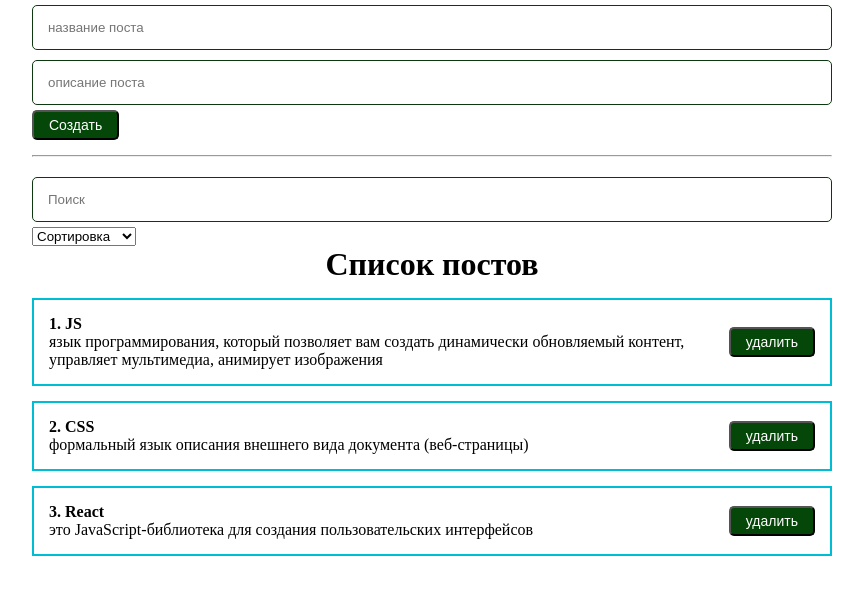
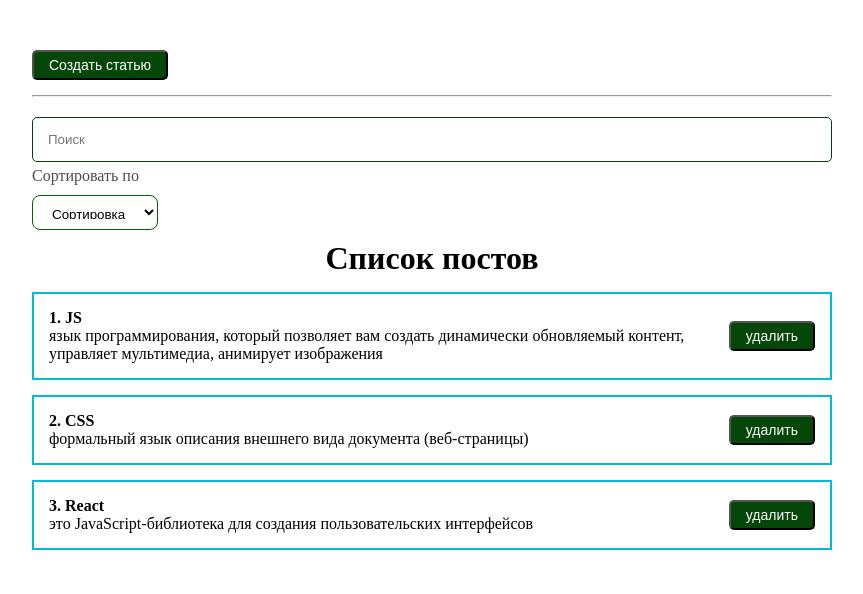
Before and after one commit to Kommeta/r-my-proga, a React (Create React App) app: page / in a window 1280 px wide. Shown: the top 594 px of the page, without its empty margins (208-1071 px from the left). Built offline with nearby package versions, Linux system fonts and the light colour scheme.

Commit message:
feat: добавлен компонент Модальное окно

```diff
--- a/src/App.js
+++ b/src/App.js
@@ -3,6 +3,8 @@ import PostList from './components/PostList';
 import './styles/App.css';
 import PostForm from './components/PostForm';
 import PostFilter from './components/PostFilter';
+import MyModal from './components/UI/MyModal/MyModal';
+import MyButton from './components/UI/button/MyButton';
 
 function App() {
   const [posts, setPosts] = useState([
@@ -12,6 +14,7 @@ function App() {
   ])
 
   const [filter, setFilter] = useState({sort:'', query: ''})
+  const [modal, setModal] = useState(false);
 
   const sortedPosts = useMemo( () => {
     if(filter.sort) {
@@ -26,6 +29,7 @@ function App() {
 
   const createPost = (newPost) => {
     setPosts([...posts, newPost])
+    setModal(false)
   }
 
   // получаем пост из дочернего компонента
@@ -35,22 +39,20 @@ function App() {
 
   return (
     <div className="App">
-      <PostForm create={createPost} />
+      <MyButton style={{marginTop: 50}} onClick={() => setModal(true)}>
+        Создать статью
+      </MyButton>
+      <MyModal visible={modal} setVisible={setModal}>
+        <PostForm create={createPost} />
+      </MyModal>
+
       <hr style={{margin: '15px 0'}} />
 
       <PostFilter
         filter={filter}
         setFilter={setFilter}
       />
-
-      {sortedAndSearchedPosts.length
-        ?
-        <PostList remove={removePost} posts={sortedAndSearchedPosts} title="Список постов" />
-        :
-        <h1 style={{textAlign: 'center'}}>
-          Посты не найдены
-        </h1>
-      }
+      <PostList remove={removePost} posts={sortedAndSearchedPosts} title="Список постов" />
     </div>
   );
 };
--- a/src/components/PostFilter.jsx
+++ b/src/components/PostFilter.jsx
@@ -1,6 +1,7 @@
 import React from "react";
 import MyInput from "./UI/input/MyInput";
 import MySelect from "./UI/select/MySelect";
+import classes from "./../styles/App.css"
 
 const PostFilter = ({filter, setFilter}) => {
   return (
@@ -11,16 +12,19 @@ const PostFilter = ({filter, setFilter}) => {
           onChange={e => setFilter({...filter, query: e.target.value})}
           placeholder="Поиск"
         />
-
+        <div className={classes.sortBlock}>
+          <p>Сортировать по</p>
           <MySelect
             value={filter.sort}
             onChange={selectedSort => setFilter({...filter, sort: selectedSort})}
             defaultValue="Сортировка"
             option={[
-            {value: 'title', name: 'По названию'},
-            {value: 'body', name: 'По описанию'}
+              {value: 'title', name: 'названию'},
+              {value: 'body', name: 'описанию'}
             ]}
           />
+        </div>
+
       </div>
 
     </div>
--- a/src/components/PostList.jsx
+++ b/src/components/PostList.jsx
@@ -2,6 +2,15 @@ import React from "react";
 import PostItem from './PostItem';
 
 const PostList = ({posts, title, remove}) => {
+
+  if (!posts.length) {
+    return (
+      <h1 style={{textAlign: 'center'}}>
+      Посты не найдены!
+    </h1>
+    )
+  }
+
   return (
     <div>
       <h1 style={{textAlign: 'center'}}>
--- /dev/null
+++ b/src/components/UI/MyModal/MyModal.jsx
@@ -0,0 +1,22 @@
+import React from "react";
+import cl from "./MyModal.module.css";
+
+const MyModal = ({children, visible, setVisible}) => {
+
+  const rootClasses = [cl.myModal]
+  if (visible) {
+    rootClasses.push(cl.active);
+  }
+
+  return (
+    <div className={rootClasses.join(' ')}
+        onClick={() => setVisible(false)}>
+      <div className={cl.myModalContent}
+        onClick={(e) => e.stopPropagation()}>
+        {children}
+      </div>
+    </div>
+  );
+};
+
+export default MyModal;
--- /dev/null
+++ b/src/components/UI/MyModal/MyModal.module.css
@@ -0,0 +1,23 @@
+.myModal {
+  position: fixed;
+  top: 0;
+  bottom: 0;
+  right: 0;
+  left: 0;
+  display: none;
+  background-color: rgba(0, 0, 0, 0.568);
+}
+
+.myModalContent {
+  padding: 25px;
+  background: white;
+  border-radius: 16px;
+  min-width: 250px;
+}
+
+.myModal.active {
+  display: flex;
+  justify-content: center;
+  align-items: center;
+
+}
--- a/src/components/UI/select/MySelect.jsx
+++ b/src/components/UI/select/MySelect.jsx
@@ -1,8 +1,10 @@
 import React from "react";
+import classes from './MySelect.module.css'
 
 const MySelect = ({option, defaultValue, value, onChange}) => {
   return (
     <select
+      className={classes.mySelect}
       value={value}
       onChange={event => onChange(event.target.value)}
     >
--- /dev/null
+++ b/src/components/UI/select/MySelect.module.css
@@ -0,0 +1,8 @@
+.mySelect {
+  height: 35px;
+  border-radius: 8px;
+  border-color: darkgreen;
+  padding: 10px 15px;
+  background-color: #fff;
+  margin: 10px 0;
+}
--- a/src/styles/App.css
+++ b/src/styles/App.css
@@ -21,3 +21,11 @@
   justify-content: space-between;
   align-items: center;
 }
+.sortBlock {
+  display: flex;
+  align-items: center;
+}
+p {
+  color: #4c4c4c;
+  margin-right: 10px;
+}
```
Lines whose indentation alone changed are shown as unchanged.
